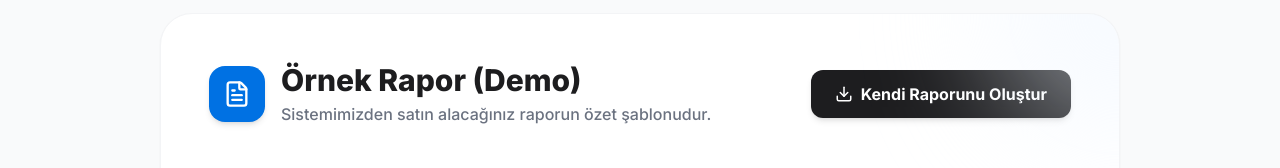
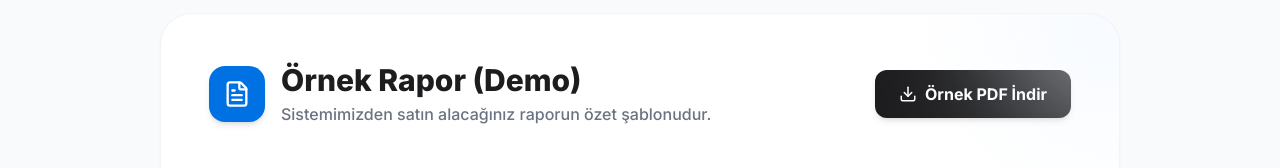
Before and after one commit to pues34/evinin-degeri, a Next.js app: page /ornek-rapor in a window 1280 px wide. Shown: the part 148-316 px from the top of the page. Built offline with nearby package versions, Linux system fonts and the light colour scheme; no server answers; the database is empty.

Commit message:
feat(b2c): add sample report pdf download feature

```diff
--- a/src/app/ornek-rapor/page.tsx
+++ b/src/app/ornek-rapor/page.tsx
@@ -1,6 +1,7 @@
-import { FileText, Download, CheckCircle, Info } from "lucide-react";
+import { FileText, CheckCircle, Info } from "lucide-react";
 import Link from "next/link";
 import { Metadata } from "next";
+import SamplePdfButton from "@/components/SamplePdfButton";
 
 export const metadata: Metadata = {
     title: "Örnek Ev Değer Raporu | Evinin Değeri",
@@ -25,13 +26,13 @@ export default function OrnekRaporPage() {
                                 <p className="text-gray-500 font-medium mt-1">Sistemimizden satın alacağınız raporun özet şablonudur.</p>
                             </div>
                         </div>
-                        <Link href="/" className="px-6 py-3 bg-appleDark text-white font-bold rounded-xl hover:bg-appleBlue transition-colors shadow-md flex items-center gap-2">
-                            <Download size={18} /> Kendi Raporunu Oluştur
-                        </Link>
+                        <div className="flex gap-3">
+                            <SamplePdfButton />
+                        </div>
                     </div>
 
                     {/* MOCK REPORT CONTENT */}
-                    <div className="border-2 border-gray-100 rounded-3xl p-8 bg-white relative">
+                    <div id="sample-report-content" className="border-2 border-gray-100 rounded-3xl p-8 bg-white relative">
                         <div className="absolute top-4 right-4 bg-green-100 text-green-700 px-3 py-1 rounded-full text-xs font-bold flex items-center gap-1">
                             <CheckCircle size={14} /> Yapay Zeka Onaylı
                         </div>
--- /dev/null
+++ b/src/components/SamplePdfButton.tsx
@@ -0,0 +1,50 @@
+"use client";
+
+import { useState } from 'react';
+import { Download } from 'lucide-react';
+import html2canvas from 'html2canvas';
+import jsPDF from 'jspdf';
+
+export default function SamplePdfButton() {
+    const [loading, setLoading] = useState(false);
+
+    const generatePDF = async () => {
+        setLoading(true);
+        try {
+            const element = document.getElementById('sample-report-content');
+            if (!element) {
+                alert("Rapor alanı bulunamadı.");
+                return;
+            }
+
+            const canvas = await html2canvas(element, {
+                scale: 2,
+                useCORS: true,
+                backgroundColor: "#ffffff"
+            });
+            const imgData = canvas.toDataURL('image/png');
+            const pdf = new jsPDF({ orientation: 'portrait', unit: 'mm', format: 'a4' });
+
+            const pdfWidth = pdf.internal.pageSize.getWidth();
+            const imgHeight = (canvas.height * pdfWidth) / canvas.width;
+
+            pdf.addImage(imgData, 'PNG', 0, 0, pdfWidth, imgHeight);
+            pdf.save('evinin-degeri-ornek-rapor.pdf');
+        } catch (error) {
+            console.error("PDF Oluşturma Hatası:", error);
+            alert("PDF oluşturulurken bir hata meydana geldi.");
+        } finally {
+            setLoading(false);
+        }
+    };
+
+    return (
+        <button
+            onClick={generatePDF}
+            disabled={loading}
+            className="px-6 py-3 bg-appleDark text-white font-bold rounded-xl hover:bg-appleBlue transition-colors shadow-md flex items-center gap-2 cursor-pointer disabled:opacity-50"
+        >
+            <Download size={18} /> {loading ? "İndiriliyor..." : "Örnek PDF İndir"}
+        </button>
+    );
+}
```
